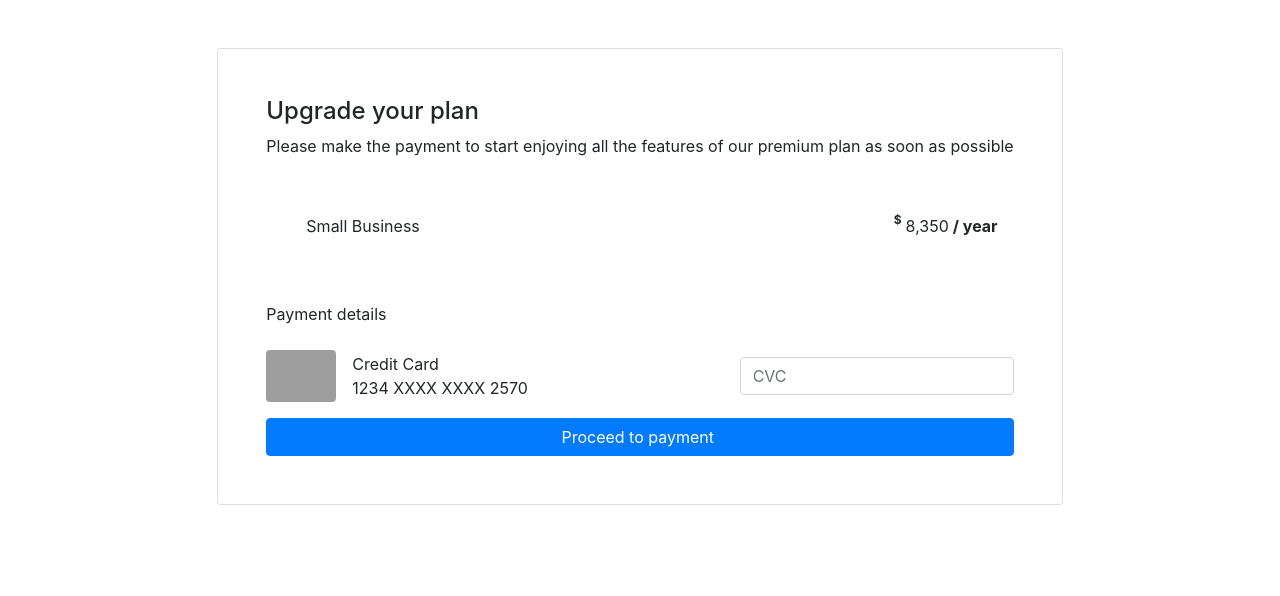
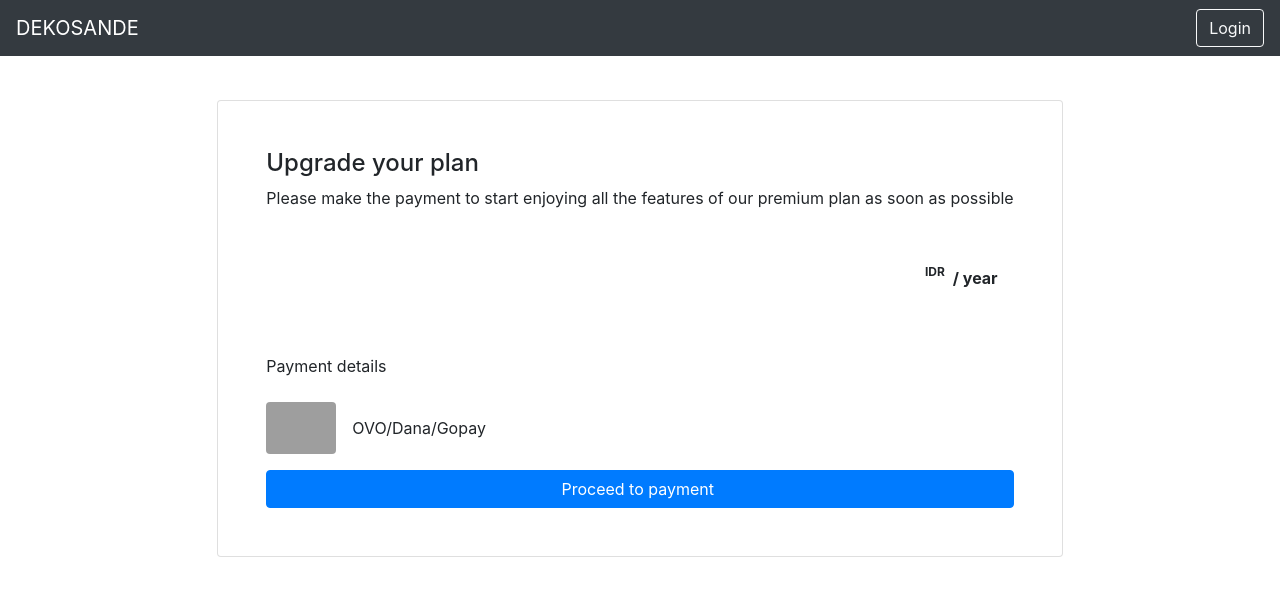
Before and after one commit to kel4if4202/dekosande, a CodeIgniter app: page /dekosande/index.php/welcome/pembayaran in a window 1280 px wide. Shown: the top 596 px of the page. Run offline with CodeIgniter, Linux system fonts and the light colour scheme; data that the repository does not hold is empty; some libraries are stand-ins or nearby versions; grey boxes are pictures that could not be loaded.

Commit message:
Update Pembayaran dan get data History Booking

```diff
--- a/application/views/HistoryBookingView.php
+++ b/application/views/HistoryBookingView.php
@@ -49,8 +49,9 @@
 
             },
             {
+                "data": "idBooking",
                 "render": function(data, type, row){
-                    return `<button type="button" class="btn btn-primary" onclick=document.location.href="<?= site_url('Welcome/pembayaran') ?>"><i class="fas fa-user-edit"></i></button>`
+                    return row.status == 0 ?`<button type="button" class="btn btn-primary" onclick=document.location.href="<?= site_url('BookingController/getBookingById/') ?>${data}"><i class="fas fa-user-edit"></i></button>`: `<i class="fas fa-check"></i>`
                 }
             }
         ]
--- a/application/views/PageView.php
+++ b/application/views/PageView.php
@@ -27,7 +27,11 @@
 </head>
 
 <body>
-  <?php $this->load->view($main_view); ?>
+  <?php if(isset($data)) {
+          $this->load->view($main_view, $data);
+        } else {
+          $this->load->view($main_view);
+        } ?>
 </body>
 
 </html>
--- a/application/views/PembayaranView.php
+++ b/application/views/PembayaranView.php
@@ -1,4 +1,6 @@
-<div class="container mt-5 mb-5 d-flex justify-content-center">
+<?php $this->load->view('template/Navbar');?>
+
+<div class="container  mb-5 d-flex justify-content-center" style="margin-top: 100px;">
     <div class="card p-5">
         <div>
             <h4 class="heading">Upgrade your plan</h4>
@@ -6,17 +8,16 @@
         </div>
         <div class="pricing p-3 rounded mt-4 d-flex justify-content-between">
             <div class="images d-flex flex-row align-items-center">
-                <div class="d-flex flex-column ml-4"> <span class="business">Small Business</span> </div>
+                <div class="d-flex flex-column ml-4"> <span class="business"><?= $data->namaKos ?></span> </div>
             </div>
             <!--pricing table-->
-            <div class="d-flex flex-row align-items-center"> <sup class="dollar font-weight-bold">$</sup> <span class="amount ml-1 mr-1">8,350</span> <span class="year font-weight-bold">/ year</span> </div> <!-- /pricing table-->
+            <div class="d-flex flex-row align-items-center"> <sup class="dollar font-weight-bold">IDR</sup> <span class="amount ml-1 mr-1"><?= $data->biaya ?></span> <span class="year font-weight-bold">/ year</span> </div> <!-- /pricing table-->
         </div> <span class="detail mt-5">Payment details</span>
         <div class="credit rounded mt-4 d-flex justify-content-between align-items-center">
             <div class="d-flex flex-row align-items-center"> <img src="https://i.imgur.com/qHX7vY1.png" class="rounded" width="70">
-                <div class="d-flex flex-column ml-3"> <span class="business">Credit Card</span> <span class="plan">1234 XXXX XXXX 2570</span> </div>
+                <div class="d-flex flex-column ml-3"> <span class="business">OVO/Dana/Gopay</span> <span class="plan"><?= $data->no_hp ?></span> </div>
             </div>
-            <div> <input type="text" class="form-control cvv" placeholder="CVC"> </div>
         </div>
-        <div class="mt-3"> <button class="btn btn-primary btn-block payment-button" onclick=document.location.href="<?= site_url('Welcome/historyBooking') ?>">Proceed to payment <i class="fa fa-long-arrow-right"></i></button> </div>
+        <div class="mt-3"> <button class="btn btn-primary btn-block payment-button" onclick=document.location.href="<?= site_url('BookingController/pembayaran/'.$data->idBooking) ?>">Proceed to payment <i class="fa fa-long-arrow-right"></i></button> </div>
     </div>
 </div>
```
Also changed, not shown: application/controllers/BookingController.php (+17 -0 lines), application/models/BookingModel.php (+11 -0 lines), application/models/UserModel.php (line endings or trailing spaces).
